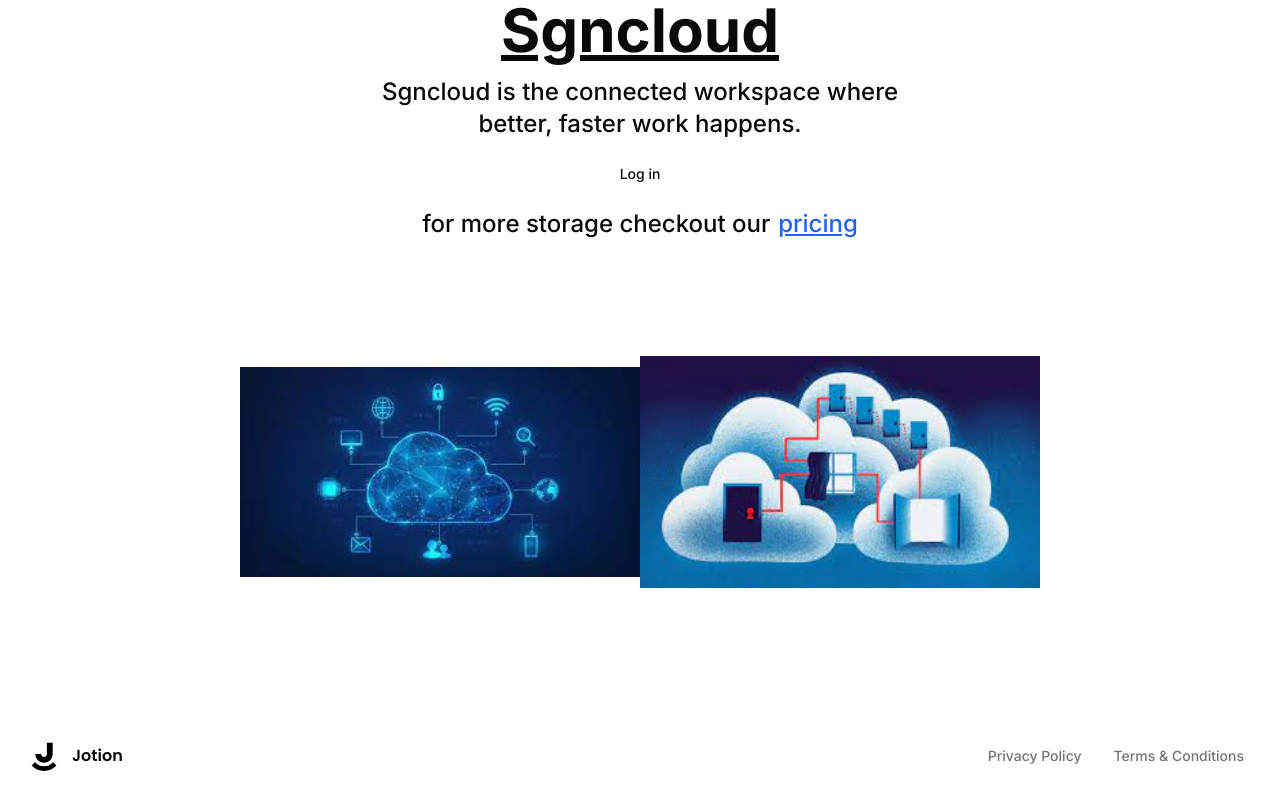
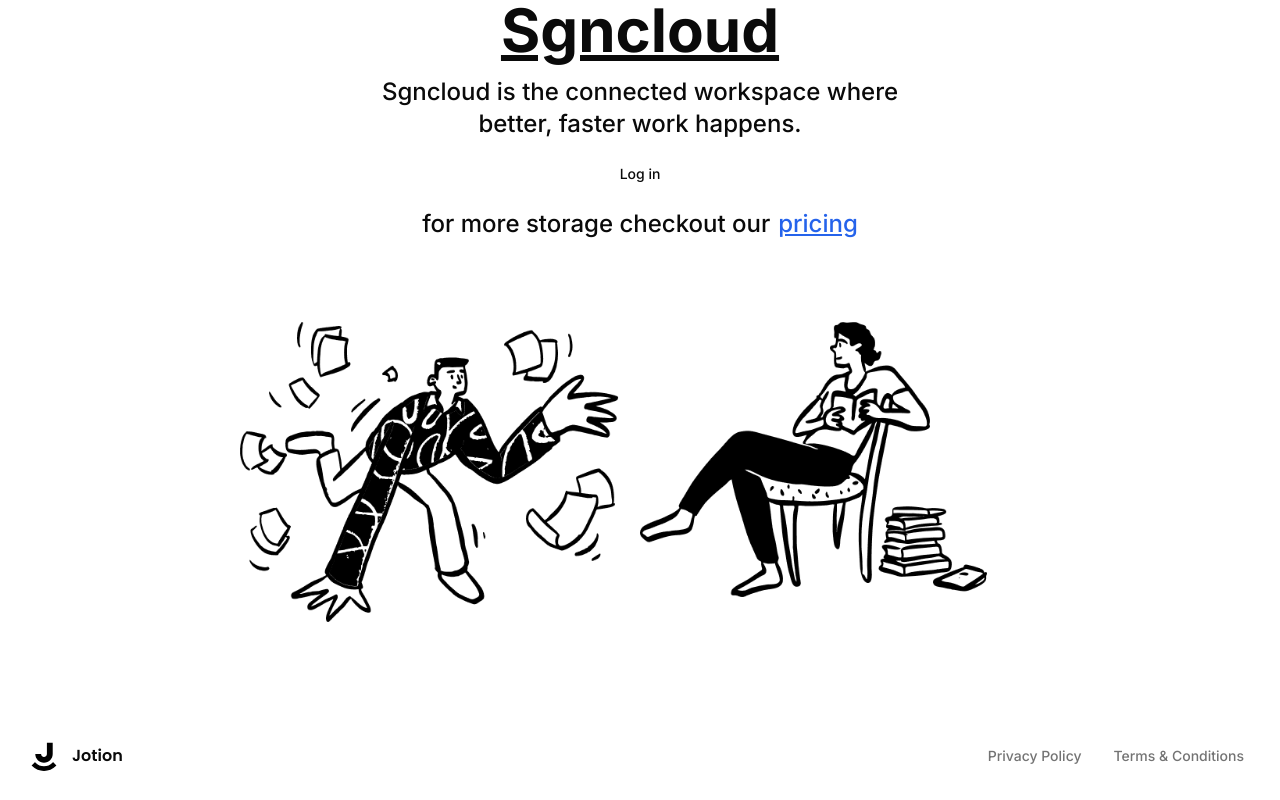
Before and after one commit to 7144samuelG/sgn-cloud, a Next.js app: page / in a window 1280 px wide. Shown: the part 340-1140 px from the top of the page. Built offline with nearby package versions, Linux system fonts and the light colour scheme; no server answers.

Commit message:
fileshare

```diff
--- a/app/(marketing)/_components/heroes.tsx
+++ b/app/(marketing)/_components/heroes.tsx
@@ -6,13 +6,13 @@
       <div className="flex items-center">
         <div className="relative w-[300px] h-[300px] sm:w-[350px] sm:h-[350px] md:h-[400px] md:w-[400px]">
           <Image
-            src="/y1.jpg"
+            src="/documents.png"
             fill
             className="object-contain dark:hidden"
             alt="Documents"
           />
           <Image
-            src="/black.png"
+            src="/documents-dark.png"
             fill
             className="object-contain hidden dark:block"
             alt="Documents"
@@ -20,13 +20,13 @@
         </div>
         <div className="relative h-[400px] w-[400px] hidden md:block">
           <Image
-            src="/y2.jpg"
+            src="/reading.png"
             fill
             className="object-contain dark:hidden"
             alt="Reading"
           />
           <Image
-            src="/black2.png"
+            src="/reading-dark.png"
             fill
             className="object-contain hidden dark:block"
             alt="Reading"
--- a/app/(routes)/(main)/dashboard/_components/share.tsx
+++ b/app/(routes)/(main)/dashboard/_components/share.tsx
@@ -25,7 +25,7 @@
         <DropdownMenuContent className="w-56">
           <DropdownMenuLabel>share</DropdownMenuLabel>
           <DropdownMenuSeparator />
-          <DropdownMenuGroup className="flex space-x-2 items-center justify-end ml-5">
+          <DropdownMenuGroup className="flex space-x-2 items-center justify-end mr-5">
             <DropdownMenuItem>
               <WhatsappShareButton url={file}>
                 <WhatsappIcon size={20} round={true} />
```
